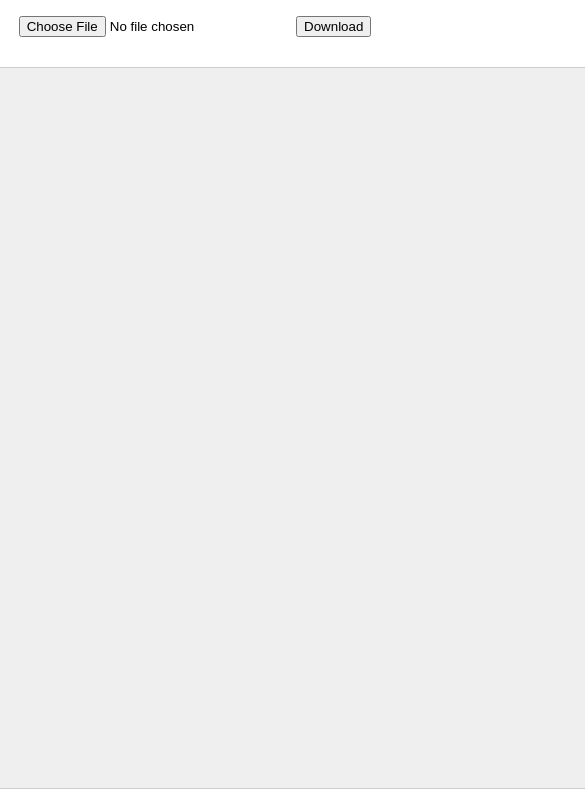
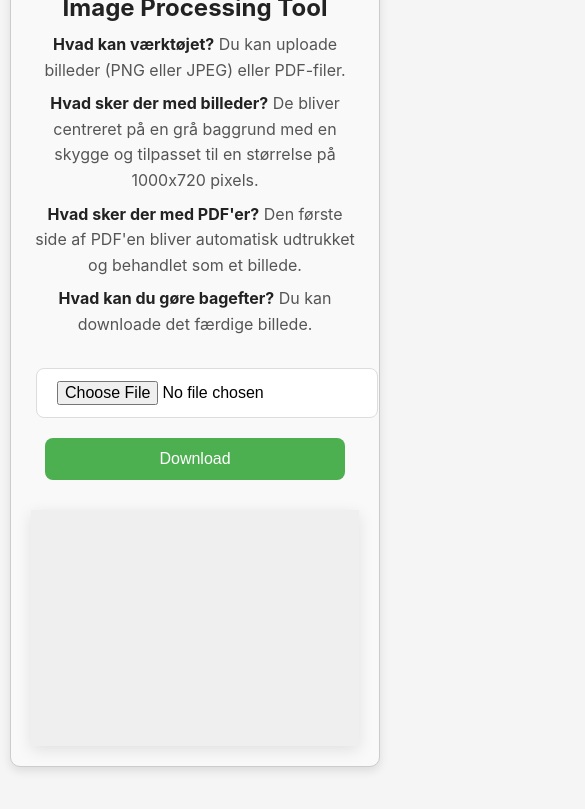
Before and after one commit to bipsen/gray-bg-with-drop-shadow, a plain HTML site: page web-image-tool/src/index.html in a window 390 px wide. Shown: the part 54-863 px from the top of the page, 585 px wide, since content can reach past the window. Drawn offline with Linux system fonts and the light colour scheme.

Commit message:
Update page title and enhance user instructions; improve styling for consistency and responsiveness

```diff
--- a/web-image-tool/src/index.html
+++ b/web-image-tool/src/index.html
@@ -5,11 +5,18 @@
     <meta name="viewport" content="width=device-width, initial-scale=1.0">
     <title>Image Tool</title>
     <link rel="stylesheet" href="styles/style.css">
+    <script src="https://cdnjs.cloudflare.com/ajax/libs/pdf.js/2.16.105/pdf.min.js"></script> <!-- PDF.js -->
 </head>
 <body>
     <div>
-        <h1>ogtal.dk thumbnail machine</h1> <!-- Added title -->
-        <input type="file" id="uploadInput" accept="image/png, image/jpeg">
+        <h1>Image Processing Tool</h1>
+        <ul>
+            <li><strong>Hvad kan værktøjet?</strong> Du kan uploade billeder (PNG eller JPEG) eller PDF-filer.</li>
+            <li><strong>Hvad sker der med billeder?</strong> De bliver centreret på en grå baggrund med en skygge og tilpasset til en størrelse på 1000x720 pixels.</li>
+            <li><strong>Hvad sker der med PDF'er?</strong> Den første side af PDF'en bliver automatisk udtrukket og behandlet som et billede.</li>
+            <li><strong>Hvad kan du gøre bagefter?</strong> Du kan downloade det færdige billede.</li>
+        </ul>
+        <input type="file" id="uploadInput" accept="image/png, image/jpeg, application/pdf">
         <button id="downloadButton">Download</button>
         <canvas id="imageCanvas"></canvas>
     </div>
--- a/web-image-tool/src/scripts/app.js
+++ b/web-image-tool/src/scripts/app.js
@@ -22,6 +22,18 @@ document.addEventListener('DOMContentLoaded', () => {
     function handleImageUpload(event) {
         const file = event.target.files[0];
         if (file) {
+            const fileType = file.type;
+
+            if (fileType === 'application/pdf') {
+                // Handle PDF file
+                const reader = new FileReader();
+                reader.onload = function(e) {
+                    const pdfData = new Uint8Array(e.target.result);
+                    renderPDF(pdfData);
+                };
+                reader.readAsArrayBuffer(file);
+            } else if (fileType === 'image/png' || fileType === 'image/jpeg') {
+                // Handle image file
                 const reader = new FileReader();
                 reader.onload = function(e) {
                     const img = new Image();
@@ -31,7 +43,41 @@ document.addEventListener('DOMContentLoaded', () => {
                     img.src = e.target.result;
                 };
                 reader.readAsDataURL(file);
+            } else {
+                alert('Unsupported file type. Please upload a PNG, JPEG, or PDF.');
             }
+        }
+    }
+
+    function renderPDF(pdfData) {
+        const loadingTask = pdfjsLib.getDocument({ data: pdfData });
+        loadingTask.promise.then(function(pdf) {
+            // Get the first page
+            pdf.getPage(1).then(function(page) {
+                const viewport = page.getViewport({ scale: 1 });
+                const tempCanvas = document.createElement('canvas');
+                const tempCtx = tempCanvas.getContext('2d');
+
+                tempCanvas.width = viewport.width;
+                tempCanvas.height = viewport.height;
+
+                const renderContext = {
+                    canvasContext: tempCtx,
+                    viewport: viewport,
+                };
+
+                page.render(renderContext).promise.then(function() {
+                    const img = new Image();
+                    img.onload = function() {
+                        drawImageOnCanvas(img);
+                    };
+                    img.src = tempCanvas.toDataURL('image/png');
+                });
+            });
+        }).catch(function(error) {
+            console.error('Error loading PDF:', error);
+            alert('Failed to load PDF. Please try again.');
+        });
     }
 
     function drawImageOnCanvas(img) {
--- a/web-image-tool/src/styles/style.css
+++ b/web-image-tool/src/styles/style.css
@@ -1,44 +1,105 @@
+/* Generel styling */
 body {
-    background-color: #ffffff; /* White background for the page */
+    background-color: #f5f5f5; /* Lys baggrundsfarve */
     margin: 0;
-    font-family: Arial, sans-serif;
+    font-family: 'Inter', sans-serif; /* Moderne skrifttype */
     display: flex;
-    justify-content: center;
+    flex-direction: column;
     align-items: center;
-    height: 100vh;
+    padding: 20px;
 }
 
-.container {
-    background-color: #d3d3d3;
-    width: 1000px;
-    height: 720px;
-    display: flex;
-    justify-content: center;
-    align-items: center;
-    box-shadow: 0 4px 20px rgba(0, 0, 0, 0.5);
-    position: relative;
+/* Container styling */
+div {
+    text-align: center;
+    max-width: 600px;
+    padding: 20px;
+    border: 1px solid #ccc;
+    border-radius: 10px;
+    box-shadow: 0 4px 10px rgba(0, 0, 0, 0.1);
+    background-color: #f9f9f9;
 }
 
-.image-preview {
-    max-width: 100%;
-    max-height: 100%;
-    object-fit: contain;
-    margin: auto;
-}
-
-/* Center the canvas and controls */
-div {
+/* Titel styling */
+h1 {
+    font-size: 28px;
+    color: #222;
+    margin-bottom: 10px;
     text-align: center;
 }
 
-/* Add some spacing between the input and button */
-input, button {
-    margin: 10px;
+/* Beskrivelse styling */
+ul {
+    text-align: center;
+    margin: 0 0 20px 0;
+    padding: 0;
+    list-style-type: none;
+    font-size: 16px;
+    color: #555;
+    line-height: 1.6;
 }
 
-/* Style the canvas */
+ul li {
+    margin-bottom: 8px;
+}
+
+ul li strong {
+    color: #222;
+}
+
+/* Input og knap styling */
+input, button {
+    margin: 10px 5px;
+    padding: 12px 20px;
+    font-size: 16px;
+    border: 1px solid #ddd;
+    border-radius: 8px;
+    cursor: pointer;
+    transition: all 0.3s ease;
+}
+
+input {
+    background-color: #fff;
+}
+
+button {
+    background-color: #4CAF50; /* Moderne grøn farve */
+    color: white;
+    border: none;
+}
+
+button:hover {
+    background-color: #45a049; /* Mørkere grøn ved hover */
+}
+
+/* Canvas styling */
 canvas {
     display: block;
-    margin: 20px auto;
-    border: 1px solid #ccc; /* Optional: Add a border to the canvas */
+    margin: 20px auto 0 auto; /* Centreret og placeret under input */
+    border: none; /* Fjernet kant */
+    background-color: #efefef; /* Grå baggrund */
+    box-shadow: 0 4px 15px rgba(0, 0, 0, 0.1); /* Moderne skygge */
+    max-width: 100%; /* Sørger for, at canvas ikke stikker ud */
+    height: auto; /* Bevarer proportionerne */
 }
+
+/* Responsiv styling */
+@media (max-width: 768px) {
+    body {
+        padding: 10px;
+    }
+
+    h1 {
+        font-size: 24px;
+    }
+
+    input, button {
+        width: 100%;
+        max-width: 300px;
+    }
+
+    canvas {
+        width: 100%;
+        max-width: 500px;
+    }
+}
```
Lines whose indentation alone changed are shown as unchanged.
